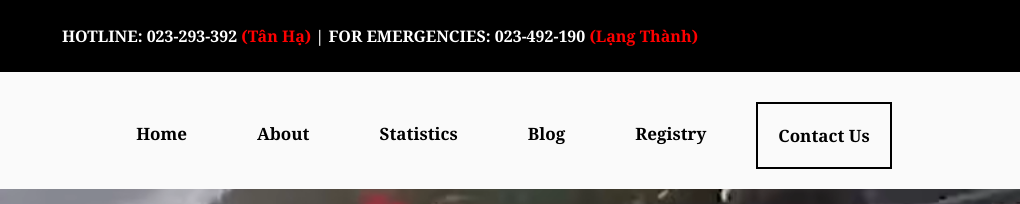
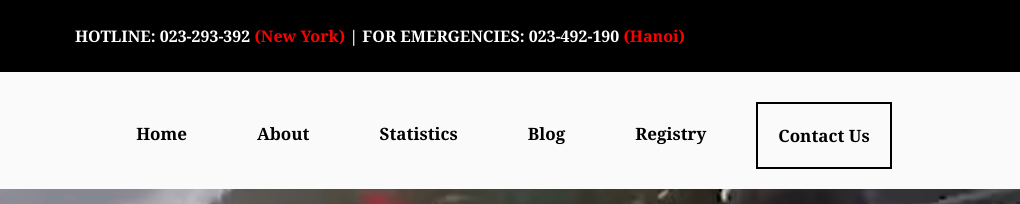
Before and after one commit to DinhDuyDev/NETPOL, a plain HTML site: page netpol/index.html in a window 1280 px wide. Shown: the top 204 px of the page, 260-1280 px from the left. Drawn offline with Linux system fonts and the light colour scheme.

Commit message:
Reorganized some files
Reorganized some files

```diff
--- a/index.html
+++ b/netpol/index.html
@@ -10,7 +10,7 @@
 <body>
     <section id="menu-bar">
         <header>
-            <h4> HOTLINE: 023-293-392 <span>(Tân Hạ)</span>  |  FOR EMERGENCIES: 023-492-190 <span>(Lạng Thành)</span></h4>
+            <h4> HOTLINE: 023-293-392 <span>(New York)</span>  |  FOR EMERGENCIES: 023-492-190 <span>(Hanoi)</span></h4>
         </header>
         <nav>
             <img src="police_logo.png" alt="Logo of police department" id="logo">
```
Also changed, not shown: netpol/contact_form.css (renamed from contact_form.css), netpol/contact_form.html (renamed from contact_form.html), netpol/main.css (renamed from main.css), netpol/police_example.avif (renamed from police_example.avif), netpol/police_favicon.png (renamed from police_favicon.png), netpol/police_logo.png (renamed from police_logo.png), netpol/police_robot.jpg (renamed from police_robot.jpg), netpol/police_shootout.jpg (renamed from police_shootout.jpg), netpol/police_shootout.png (renamed from police_shootout.png).
